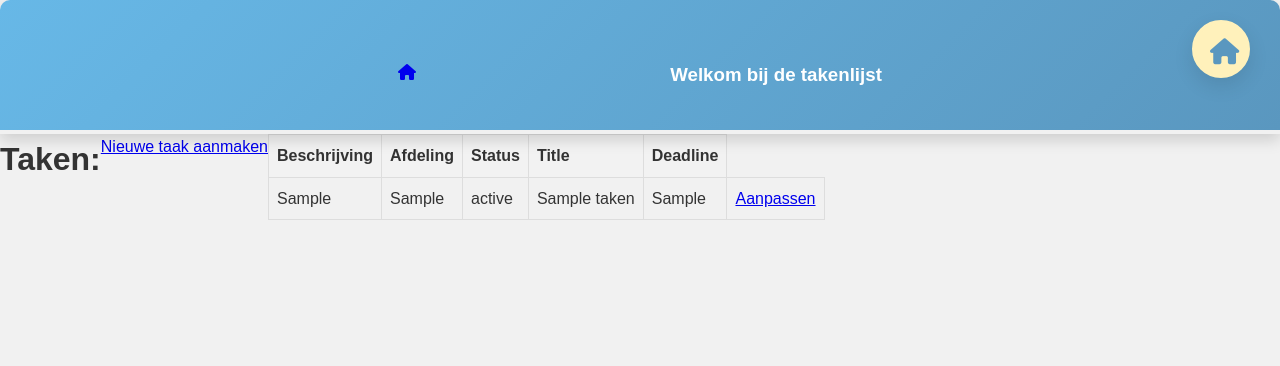
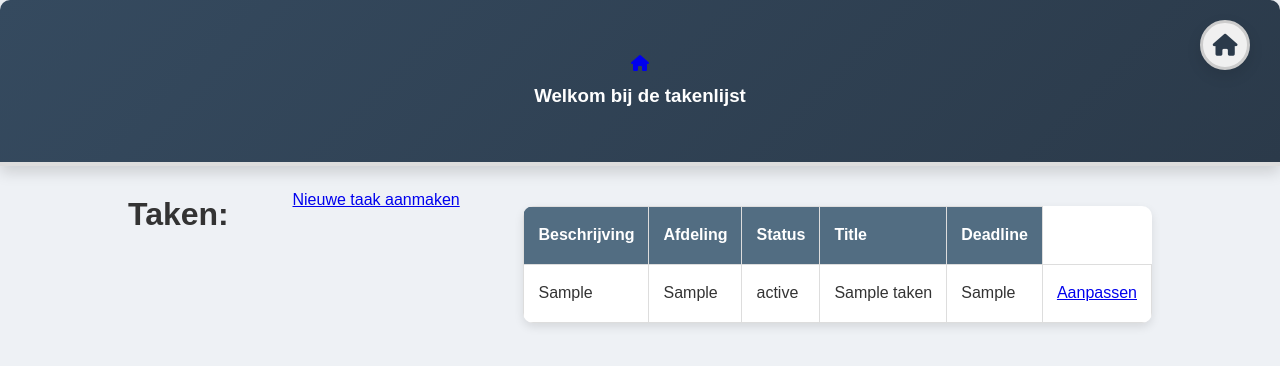
Before and after one commit to RobinGroeneveld/pra-b3_web, a PHP site: page /resources/views/meldingen/index.php in a window 1280 px wide. Shown: the top 366 px of the page. Run offline with PHP 8.4, Linux system fonts and the light colour scheme; tables that the repository leaves empty or names only in its code hold one stand-in row (values such as "Sample post"); some libraries are stand-ins or nearby versions.

Commit message:
Update main.css

```diff
--- a/public_html/css/main.css
+++ b/public_html/css/main.css
@@ -1,118 +1,76 @@
-*{
+/* Algemene stijlen */
+* {
   margin: 0;
   padding: 0;
-}
-.profile-icon{
-  width: 30px;
-  height: 30px;
-  border: solid black 3px;
-  border-radius: 200px;
-}
-.header-navbar{
-  display: flex;
-  flex-direction: row;
-}
-.alignment{
-  display: flex;
-  justify-content: space-between;
-  margin-top: 20px;
-}
-.header-navbar{
-  display: flex;
-  flex-direction: row;
-  justify-content: space-evenly;
-  gap: 15px;
+  box-sizing: border-box;
 }
 
-.middle{
-  text-align: center;
-  margin-top: 50px;
-}
-.wrapper{
-  margin: 0 auto;
-  width: 80%;
-}
-.profile-icon i{
-  margin-left: 7px;
-  margin-top: 5px;
-}
-.container-taken .middle{
-  display: flex;
-  flex-direction: column;
-  gap: 20px;
-}
-table {
-  width: 100%;
-  border-collapse: collapse;
+body {
+  font-family: 'Arial', sans-serif;
+  background-color: #eef1f5;
+  color: #333;
+  line-height: 1.8;
+  font-size: 16px;
+  transition: background-color 0.3s ease-in-out;
+  animation: fadeIn 1.5s ease-out;
 }
 
-th, td {
-  border: 1px solid #ddd;
-  padding: 8px;
-  text-align: left;
+@keyframes fadeIn {
+  from { opacity: 0; }
+  to { opacity: 1; }
 }
 
-th {
-  background-color: #f2f2f2;
-  font-weight: bold;
-}
-.container{
-  display: flex;
-  flex-direction: row;
-}
-.alignment{
-  display: flex;
-  justify-content: space-evenly;
-}
-body {
-    font-family: 'Arial', sans-serif;
-    background-color: #f1f1f1;
-    color: #333;
-    line-height: 1.6;
-    font-size: 16px;
-    transition: background-color 0.3s ease-in-out;
-}
-
+/* Header */
 header {
-    background: linear-gradient(135deg, #67b8e7, #5a97bf); /* Prachtige gradient voor de header */
+  background: linear-gradient(135deg, #354a5f, #2b3a4a);
   color: white;
   text-align: center;
-    padding: 40px 20px;
+  padding: 50px 20px;
   position: relative;
-    border-bottom: 4px solid #f1f1f1;
+  border-bottom: 4px solid #ddd;
   box-shadow: 0 6px 15px rgba(0, 0, 0, 0.15);
   border-radius: 10px 10px 0 0;
 }
 
+.header-navbar {
+  display: flex;
+  justify-content: space-between;
+  align-items: center;
+  gap: 20px;
+  padding: 10px 5%;
+}
+
 .header-navbar h3, .header-navbar h4 {
-    margin: 10px 0;
   font-weight: 600;
   letter-spacing: 1px;
   text-transform: uppercase;
 }
+
+/* Profiel icoon */
 .profile-icon {
   position: absolute;
   top: 20px;
   right: 30px;
   width: 50px;
   height: 50px;
-    border: 4px solid #fff1bb;
+  border: 3px solid #ccc;
   border-radius: 50%;
-    background-color: #fff1bb;
+  background-color: #f0f0f0;
   display: flex;
   justify-content: center;
   align-items: center;
-    font-size: 26px;
-    color: #5a97bf;
-    box-shadow: 0 8px 20px rgba(0, 0, 0, 0.1);
+  font-size: 22px;
+  color: #2b3a4a;
+  box-shadow: 0 6px 15px rgba(0, 0, 0, 0.1);
   transition: all 0.3s ease-in-out;
 }
 
 .profile-icon:hover {
   transform: scale(1.1);
-    box-shadow: 0 12px 30px rgba(0, 0, 0, 0.2);
+  box-shadow: 0 10px 20px rgba(0, 0, 0, 0.2);
 }
 
+/* Navigatie knoppen */
 .a-elements-homepage {
   display: flex;
   flex-direction: column;
@@ -188,21 +120,69 @@ footer p {
 }
 
 .tasks a:hover {
-    background: linear-gradient(145deg, #5a97bf, #3e7c98);
-    transform: translateY(-5px);
-    box-shadow: 0 10px 30px rgba(0, 0, 0, 0.2);
+  background: linear-gradient(145deg, #3a627a, #243440);
+  transform: translateY(-3px);
+  box-shadow: 0 8px 20px rgba(0, 0, 0, 0.2);
 }
 
-/* Toevoegen van een zachte animatie voor de hele body bij laden */
-body {
-    animation: fadeIn 1.5s ease-out;
+/* Container en tabel styling */
+.container {
+  display: flex;
+  flex-wrap: wrap;
+  justify-content: space-between;
+  margin: 20px auto;
+  width: 80%;
 }
 
-@keyframes fadeIn {
-    0% {
-        opacity: 0;
+.middle {
+  text-align: center;
+  margin-top: 50px;
 }
-    100% {
-        opacity: 1;
+
+.container-taken .middle {
+  display: flex;
+  flex-direction: column;
+  gap: 20px;
 }
+
+table {
+  width: 100%;
+  border-collapse: collapse;
+  margin-top: 20px;
+  background: white;
+  border-radius: 10px;
+  overflow: hidden;
+  box-shadow: 0 4px 10px rgba(0, 0, 0, 0.1);
 }
+
+th, td {
+  border: 1px solid #ddd;
+  padding: 14px;
+  text-align: left;
+}
+
+th {
+  background-color: #526d82;
+  color: white;
+  font-weight: bold;
+}
+
+/* Footer */
+footer {
+  background-color: #2b3a4a;
+  padding: 30px 20px;
+  text-align: center;
+  margin-top: 50px;
+  font-weight: 600;
+  letter-spacing: 1px;
+  color: white;
+  box-shadow: 0 -6px 15px rgba(0, 0, 0, 0.15);
+  border-radius: 0 0 10px 10px;
+  position: relative;
+}
+
+footer p {
+  margin-top: 10px;
+  font-size: 14px;
+  color: #ddd;
+}
```
Also changed, not shown: other parts of public_html/css/main.css (+9 -35 lines). Lines whose indentation alone changed are shown as unchanged.
